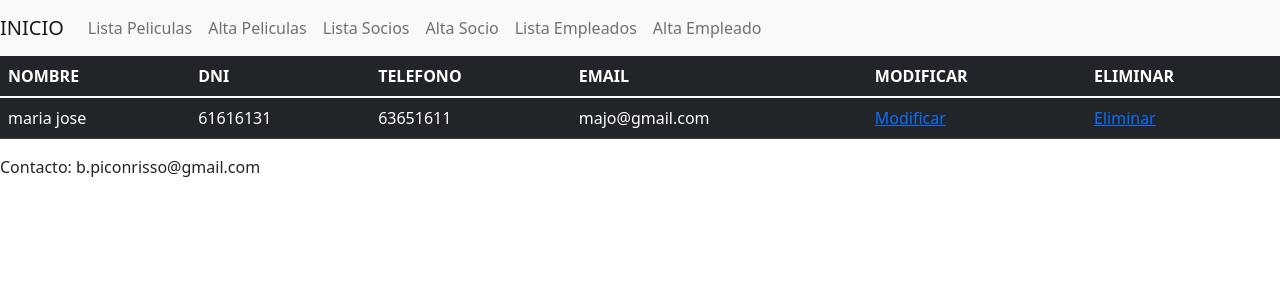
After one commit to alex-milano/Blockbuster, a Django app: page /Videoclub/listadoEmpleados/ in a window 1280 px wide. The commit adds this page. Shown: the top 300 px of the page. Run offline with Django 4.2, Linux system fonts and the light colour scheme; data comes from the database, SQL or seed files in the repository; both versions use the stored data as it was after the commit.

Commit message:
Se agrega el ABM de empleados

```diff
--- a/Videoclub/models.py
+++ b/Videoclub/models.py
@@ -24,9 +24,9 @@ class Socio(models.Model):
 
 
 class Empleado(models.Model):
-    nombre: models.CharField(max_length= 50)
-    dni = models.IntegerField()
-    telefono = models.IntegerField()
+    nombre= models.CharField(max_length= 100)
+    dni = models.CharField(max_length= 100)
+    telefono = models.CharField(max_length= 100)
     email = models.EmailField()
 
     def __str__(self):
--- a/Videoclub/templates/base.html
+++ b/Videoclub/templates/base.html
@@ -28,10 +28,10 @@
               <a class="nav-link" href="/Videoclub/formularioSocio">Alta Socio</a>
             </li>
             <li class="nav-item">
-                <a class="nav-link" href="#">Lista Empleados</a>
+                <a class="nav-link" href="/Videoclub/listadoEmpleados">Lista Empleados</a>
               </li>
               <li class="nav-item">
-                <a class="nav-link" href="#">Alta Empleado</a>
+                <a class="nav-link" href="/Videoclub/formularioEmpleado">Alta Empleado</a>
               </li>
           </ul>
         </div>
--- /dev/null
+++ b/Videoclub/templates/listadoEmpleados.html
@@ -0,0 +1,36 @@
+{% extends 'base.html' %}
+
+{% block title %} Listado Socios {% endblock %}
+
+
+
+{% block content %}
+
+
+<table class="table table-dark">
+    <thead>
+        <tr>
+            <th scope="col">NOMBRE</th>
+            <th scope="col">DNI</th>
+            <th scope="col">TELEFONO</th>
+            <th scope="col">EMAIL</th>
+            <th scope="col">MODIFICAR</th>
+            <th scope="col">ELIMINAR</th>
+        </tr>
+    </thead>
+    <tbody>
+        {% for e in empleados %}
+        <tr>
+            <td>{{e.nombre}}</td>
+            <td>{{e.dni}}</td>
+            <td>{{e.telefono}}</td>
+            <td>{{e.email}}</td>
+            <td><a href="/Videoclub/formularioModificacionEmpleado/{{e.id}}">Modificar</a></td>
+            <td><a href="/Videoclub/eliminarEmpleado/{{e.id}}">Eliminar</a></td>
+        </tr>
+        {% endfor %}
+    </tbody>
+</table>
+
+
+{% endblock %}
--- a/Videoclub/urls.py
+++ b/Videoclub/urls.py
@@ -21,6 +21,25 @@ urlpatterns = [
 
 
 
+    path('listadoEmpleados/', views.listado_empleados),
+    path('formularioEmpleado/', views.formulario_empleado),
+    path('confirmacionAltaEmpleado/', views.confirmacion_alta_empleado),
+    path('formularioModificacionEmpleado/<int:id>', views.formulario_modificacion_empleado),
+    path('modificarEmpleado/', views.modificar_empleado),
+    path('eliminarEmpleado/<int:id>', views.eliminar_empleado),
+
+
+
+
+
+
+
+
+
+
+
+
+
 
 
 
--- a/Videoclub/views.py
+++ b/Videoclub/views.py
@@ -2,7 +2,7 @@ import email
 from operator import index
 from pickle import GET
 from django.shortcuts import render, redirect
-from Videoclub.models import Pelicula, Socio
+from Videoclub.models import Empleado, Pelicula, Socio
 
 
 def index(request):
@@ -99,3 +99,47 @@ def modificar_socio(request):
     socios = Socio.objects.all()
 
     return render(request, 'listadoSocios.html', {'socios':socios})
+
+
+def listado_empleados(request):
+    empleados = Empleado.objects.all()
+    return render(request,'listadoEmpleados.html',{'empleados':empleados})
+
+def formulario_empleado(request):
+    return render(request,'formularioEmpleado.html')
+
+def confirmacion_alta_empleado(request):
+    empleado = Empleado(nombre = request.POST.get('Nombre'),
+    dni = request.POST.get('Dni'),
+    telefono = request.POST.get('Telefono'),
+    email = request.POST.get('Email')
+    )
+    empleado.save()
+    return render(request,'confirmacionAltaEmpleado.html', {'empleado':empleado})
+
+def formulario_modificacion_empleado(request, id):
+    empleado = Empleado.objects.get(id = id)
+    return render(request, 'formularioModificacionEmpleado.html', {'empleado':empleado})
+
+def modificar_empleado(request):
+    id = request.POST.get('Id')
+    nombre = request.POST.get('Nombre')
+    dni = request.POST.get('Dni')
+    telefono = request.POST.get('Telefono')
+    email = request.POST.get('Email')
+
+    empleado = Empleado.objects.get(id = id)
+    empleado.nombre = nombre
+    empleado.dni = dni
+    empleado.telefono = telefono
+    empleado.email = email
+    empleado.save()
+    empleados = Empleado.objects.all()
+
+    return render(request, 'listadoEmpleados.html', {'empleados':empleados})
+
+def eliminar_empleado(request, id):
+    empleado = Empleado.objects.get(id=id)
+    empleado.delete()
+    empleados = Empleado.objects.all()
+    return render(request,'listadoEmpleados.html', {'empleados':empleados})
```
Also changed, not shown: Videoclub/templates/confirmacionAltaEmpleado.html (added, +10 -0 lines), Videoclub/templates/formularioEmpleado.html (added, +24 -0 lines), Videoclub/templates/formularioModificacionEmpleado.html (added, +29 -0 lines), db.sqlite3.
